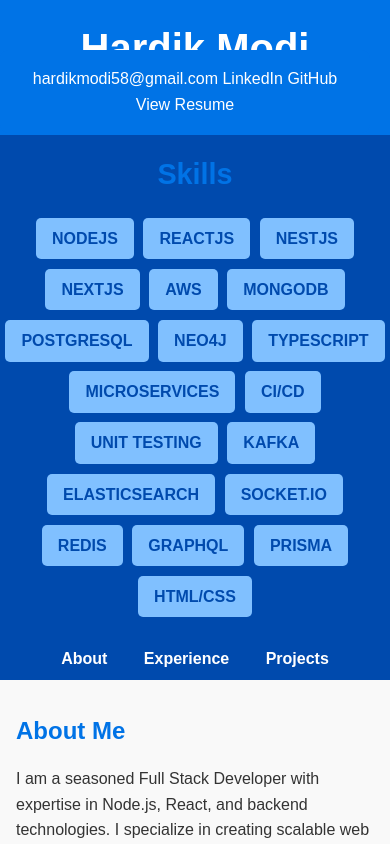
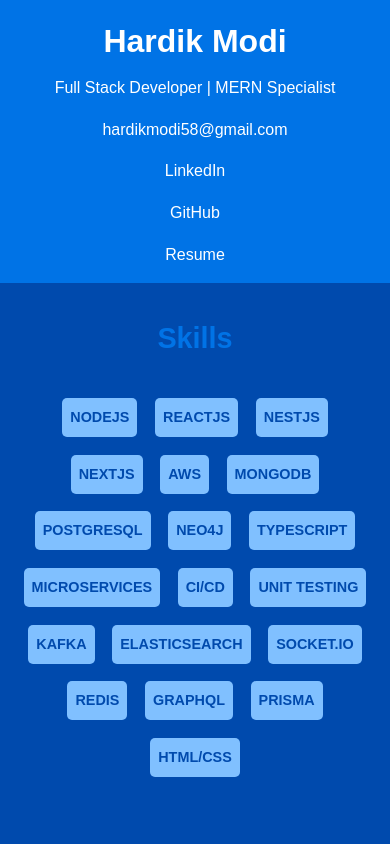
Before and after one commit to hardikmodi58677/hardikmodi58677, a plain HTML site: page index.html in a window 390 px wide. Shown: the top 844 px of the page. Drawn offline with Linux system fonts and the light colour scheme.

Commit message:
Update index.html

```diff
--- a/index.html
+++ b/index.html
@@ -17,9 +17,11 @@
 header {
     background-color: #0073e6;
     color: white;
-            padding: 1rem 0;
+    padding: 1rem;
     text-align: center;
-            position: relative;
+    display: flex;
+    flex-direction: column;
+    align-items: center;
 }
 
 header h1 {
@@ -33,19 +35,17 @@
 }
 
 .contact-info {
-            flex-direction: column;
-            position: absolute;
-            top: 50px;
-            right: 20px;
-            background-color: #0073e6;
-            padding: 1rem;
-            border-radius: 8px;
+    display: flex;
+    flex-wrap: wrap;
+    justify-content: center;
+    gap: 1rem;
+    margin-top: 1rem;
 }
 
 .contact-info a {
     color: white;
     text-decoration: none;
-            margin: 0.5rem 0;
+    font-size: 1rem;
 }
 
 .contact-info a:hover {
@@ -55,7 +55,7 @@
 .skills-header {
     background-color: #004aad;
     color: white;
-            padding: 1rem 0;
+    padding: 2rem 0;
     text-align: center;
 }
 
@@ -69,6 +69,7 @@
     flex-wrap: wrap;
     justify-content: center;
     margin-top: 1rem;
+    gap: 0.5rem;
 }
 
 .skills-list span {
@@ -83,8 +84,11 @@
 
 nav {
     background-color: #004aad;
-            padding: 0.5rem;
+    padding: 1rem;
     text-align: center;
+    position: sticky;
+    top: 0;
+    z-index: 1000;
 }
 
 nav a {
@@ -137,6 +141,36 @@
 footer a:hover {
     text-decoration: underline;
 }
+
+/* Responsive Design */
+@media (max-width: 768px) {
+    header h1 {
+        font-size: 2rem;
+    }
+
+    header p {
+        font-size: 1rem;
+    }
+
+    .contact-info {
+        flex-direction: column;
+        align-items: center;
+    }
+
+    .skills-list {
+        padding: 1rem;
+    }
+
+    .skills-list span {
+        font-size: 0.9rem;
+        padding: 0.5rem;
+    }
+
+    nav a {
+        margin: 0 0.5rem;
+        font-size: 0.9rem;
+    }
+}
     </style>
 </head>
 <body>
@@ -147,7 +181,7 @@
             <a href="mailto:hardikmodi58@gmail.com">hardikmodi58@gmail.com</a>
             <a href="https://www.linkedin.com/in/hardikmodi58677">LinkedIn</a>
             <a href="https://github.com/hardikmodi58677">GitHub</a>
-            <a href="/hardik-resume.pdf" target="_blank">View Resume</a>
+            <a href="https://bit.ly/hardik-sde" target="_blank">Resume</a>
         </div>
     </header>
     <div class="skills-header">
```
Lines whose indentation alone changed are shown as unchanged.
